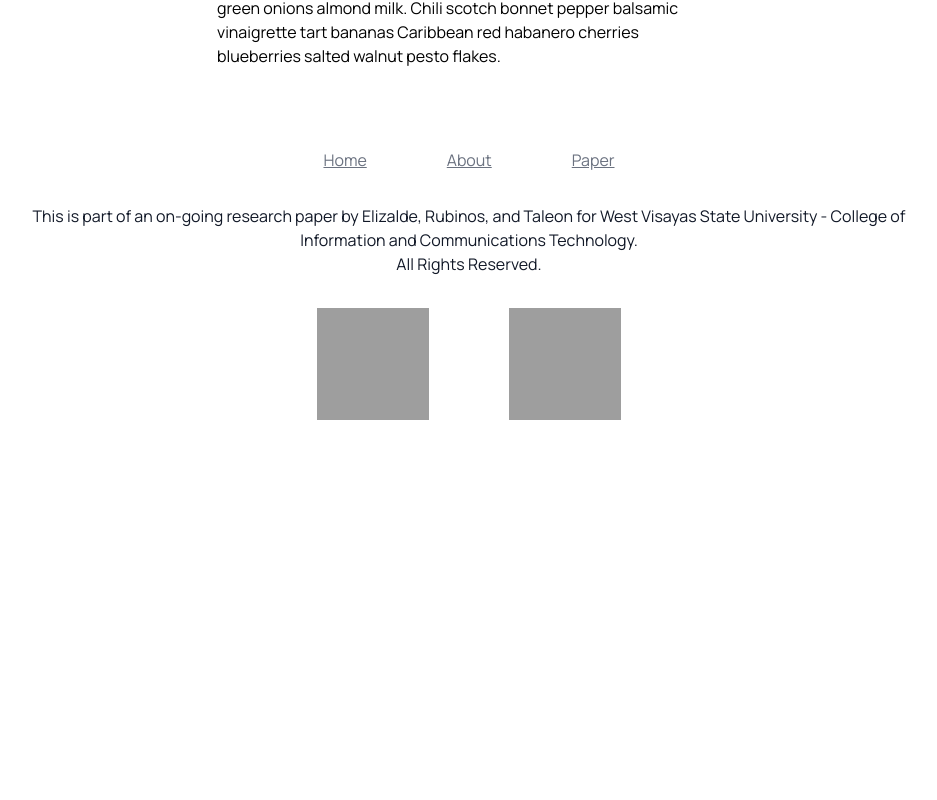
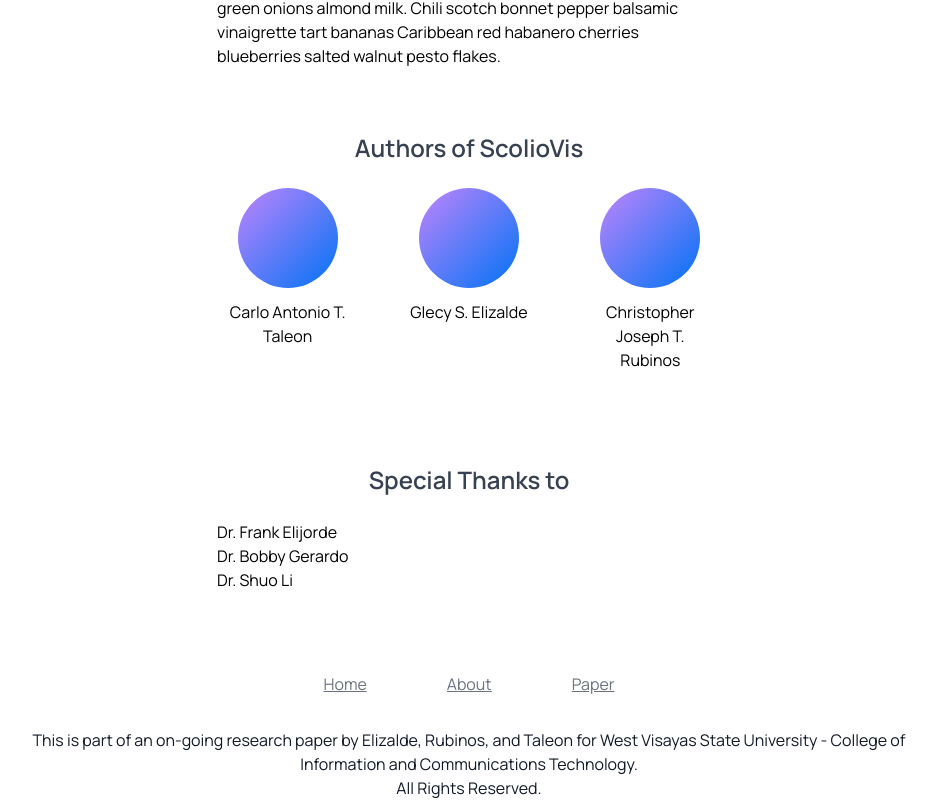
Before and after one commit to Blankeos/scoliovis-web, a Next.js app: page /about in a window 1280 px wide. Shown: the part 560-1360 px from the top of the page, without its empty margins (171-1108 px from the left). Before the commit the page ends 1060 px from the top, so only its background shows below. Built offline with nearby package versions, Linux system fonts and the light colour scheme; grey boxes are pictures that could not be loaded.

Commit message:
Updated animations for about

```diff
--- a/pages/about.tsx
+++ b/pages/about.tsx
@@ -4,6 +4,7 @@
 import { motion } from "framer-motion";
 
 import enterAnim from "@/utils/enterAnim";
+import Image from "next/image";
 
 const AboutPage = () => {
   return (
@@ -13,7 +14,7 @@
         <div className="w-full max-w-xl mx-auto px-9">
           <motion.div
             {...enterAnim()}
-            className="bg-gray-500 w-full h-64 rounded-2xl mb-20"
+            className="bg-gradient-to-br from-purple-500 to-primary w-full h-64 rounded-2xl mb-20"
           ></motion.div>
           <motion.h1
             {...enterAnim(0.1)}
@@ -28,6 +29,35 @@
             vinaigrette tart bananas Caribbean red habanero cherries blueberries
             salted walnut pesto flakes.
           </motion.p>
+
+          <h2 className="mt-16 mb-6 text-2xl text-center text-gray-700 font-semibold">
+            Authors of ScolioVis
+          </h2>
+          <div className="grid grid-cols-2 md:grid-cols-3 gap-x-10">
+            <div className="grid grid-rows-2 justify-items-center gap-y-3 col-span-2 md:col-span-1">
+              <div className="w-[100px] h-[100px] rounded-full bg-gradient-to-br from-purple-400 to-primary"></div>
+              <h3 className="text-center max-w-[120px]">
+                Carlo Antonio T. Taleon
+              </h3>
+            </div>
+            <div className="grid grid-rows-2 justify-items-center gap-y-3">
+              <div className="w-[100px] h-[100px] rounded-full bg-gradient-to-br from-purple-400 to-primary"></div>
+              <h3 className="text-center  max-w-[120px]">Glecy S. Elizalde</h3>
+            </div>
+            <div className="grid grid-rows-2 justify-items-center gap-y-3">
+              <div className="w-[100px] h-[100px] rounded-full bg-gradient-to-br from-purple-400 to-primary"></div>
+              <h3 className="text-center  max-w-[120px]">
+                Christopher Joseph T. Rubinos
+              </h3>
+            </div>
+          </div>
+
+          <h2 className="mt-16 mb-6 text-2xl text-center text-gray-700 font-semibold">
+            Special Thanks to
+          </h2>
+          <p>Dr. Frank Elijorde</p>
+          <p>Dr. Bobby Gerardo</p>
+          <p>Dr. Shuo Li</p>
         </div>
       </main>
       <Footer />
```
